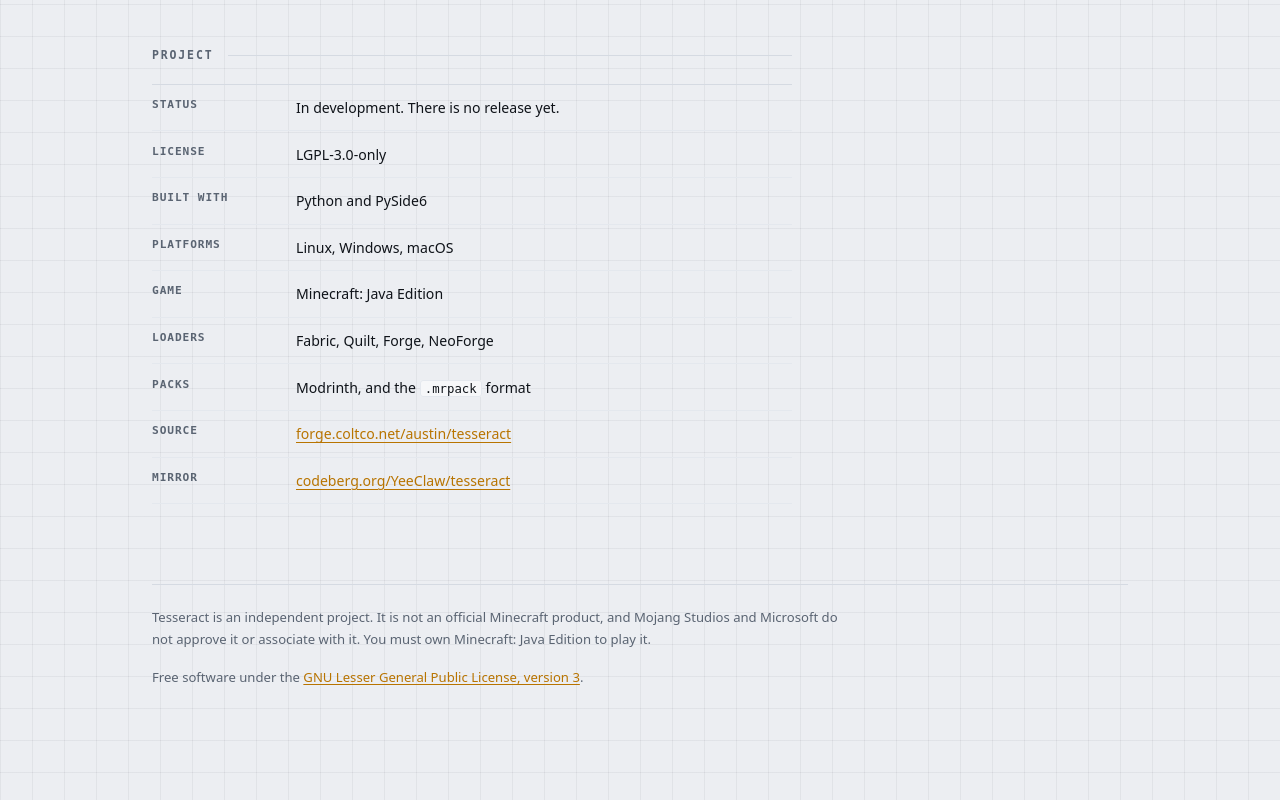
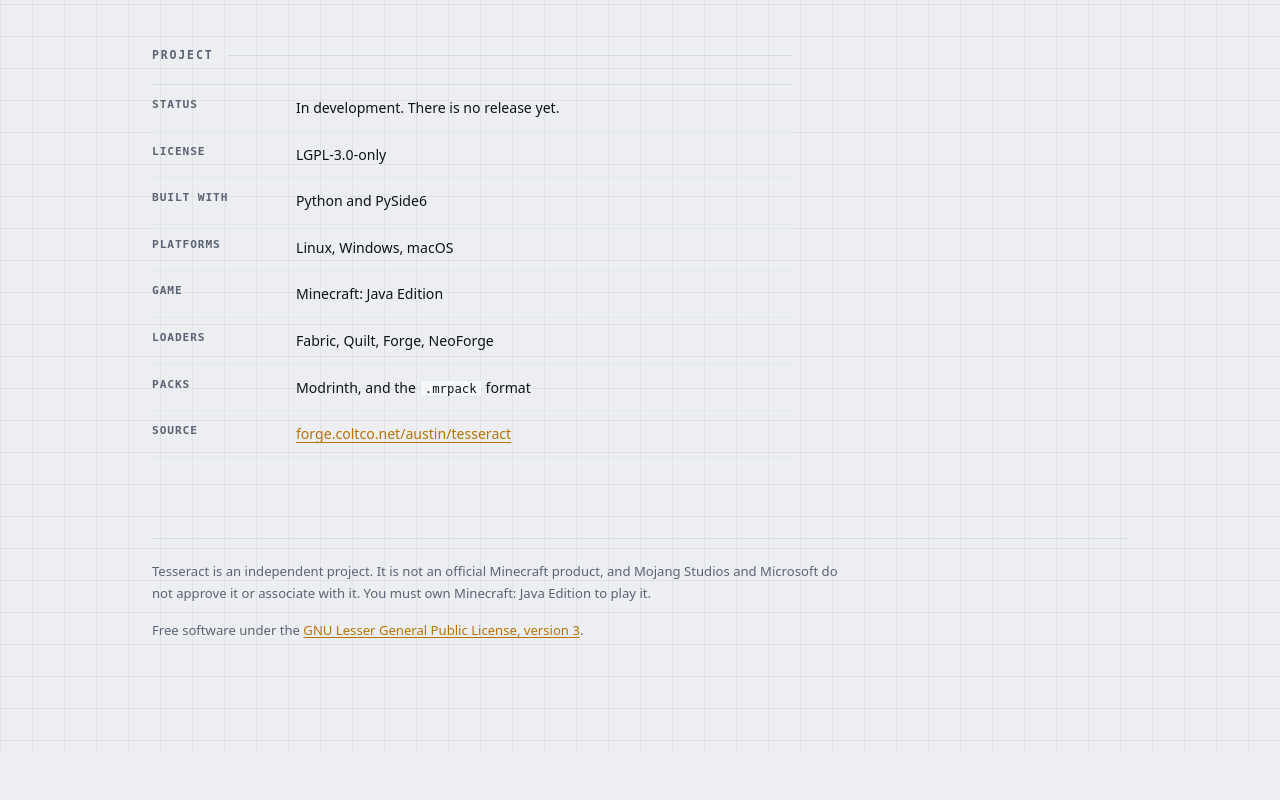
Before and after one commit to YeeClaw/tesseract, a plain HTML site: page site/index.html in a window 1280 px wide. Shown: the part 3516-4316 px from the top of the page. After the commit the page ends 4270 px from the top, so only its background shows below. Drawn offline with Linux system fonts and the light colour scheme.

Commit message:
chore(site): Remove Codeberg mirror links

```diff
--- a/site/index.html
+++ b/site/index.html
@@ -523,8 +523,6 @@ create-mischief-0.2.1-server.zip: 28 mods by address
       <dd>Modrinth, and the <code>.mrpack</code> format</dd>
       <dt>Source</dt>
       <dd><a href="https://forge.coltco.net/austin/tesseract">forge.coltco.net/austin/tesseract</a></dd>
-      <dt>Mirror</dt>
-      <dd><a href="https://codeberg.org/YeeClaw/tesseract">codeberg.org/YeeClaw/tesseract</a></dd>
     </dl>
   </section>
 
```
